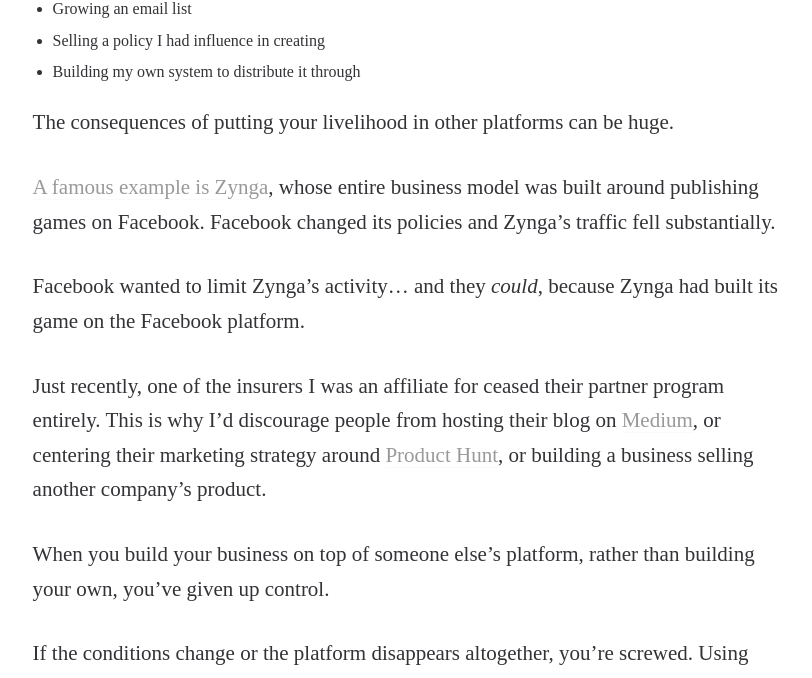
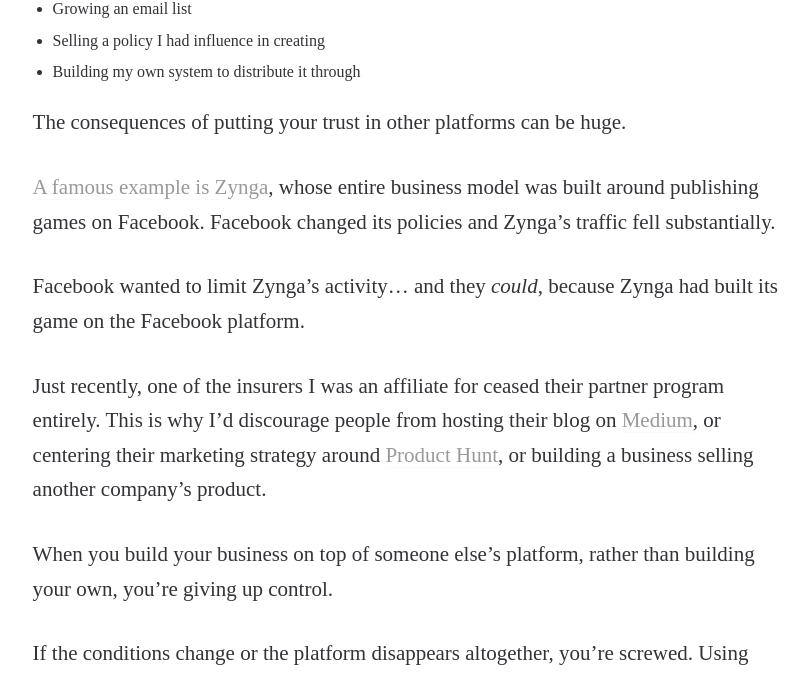
Before and after one commit to ashleybaxter/iamashley, a Jekyll site: the page built from _posts/2016-04-13-using-third-party-platforms-to-build-a-business.markdown, in a window 1280 px wide. Shown: the part 1988-2666 px from the top of the page, without its empty margins (233-1045 px from the left). Built offline with Jekyll 4.4.1, drawn with Linux system fonts in a browser that asks for light colours; some web fonts are replaced.

Commit message:
Insurance Doesn't Need Disrupted blog post

```diff
--- a/_posts/2016-04-13-using-third-party-platforms-to-build-a-business.markdown
+++ b/_posts/2016-04-13-using-third-party-platforms-to-build-a-business.markdown
@@ -46,7 +46,7 @@
 * Selling a policy I had influence in creating
 * Building my own system to distribute it through
 
-The consequences of putting your livelihood in other platforms can be huge.
+The consequences of putting your trust in other platforms can be huge.
 
 <a href="http://arstechnica.com/business/2013/09/how-zynga-went-from-social-gaming-powerhouse-to-has-been/">A famous example is Zynga</a>, whose entire business model was built around publishing games on Facebook. Facebook changed its policies and Zynga's traffic fell substantially.
 
@@ -54,6 +54,6 @@
 
 Just recently, one of the insurers I was an affiliate for ceased their partner program entirely. This is why I'd discourage people from hosting their blog on <a href="https://medium.com/">Medium</a>, or centering their marketing strategy around <a href="https://www.producthunt.com/">Product Hunt</a>, or building a business selling another company's product.
 
-When you build your business on top of someone else’s platform, rather than building your own, you've given up control.
+When you build your business on top of someone else’s platform, rather than building your own, you're giving up control.
 
 If the conditions change or the platform disappears altogether, you're screwed. Using third-party platforms may be the quickest way to getting started, but it's also the quickest way to go out of business.
```
Also changed, not shown: _posts/2016-04-15-the-insurance-industry-doesnt-need-disrupted.markdown (added, +39 -0 lines).
